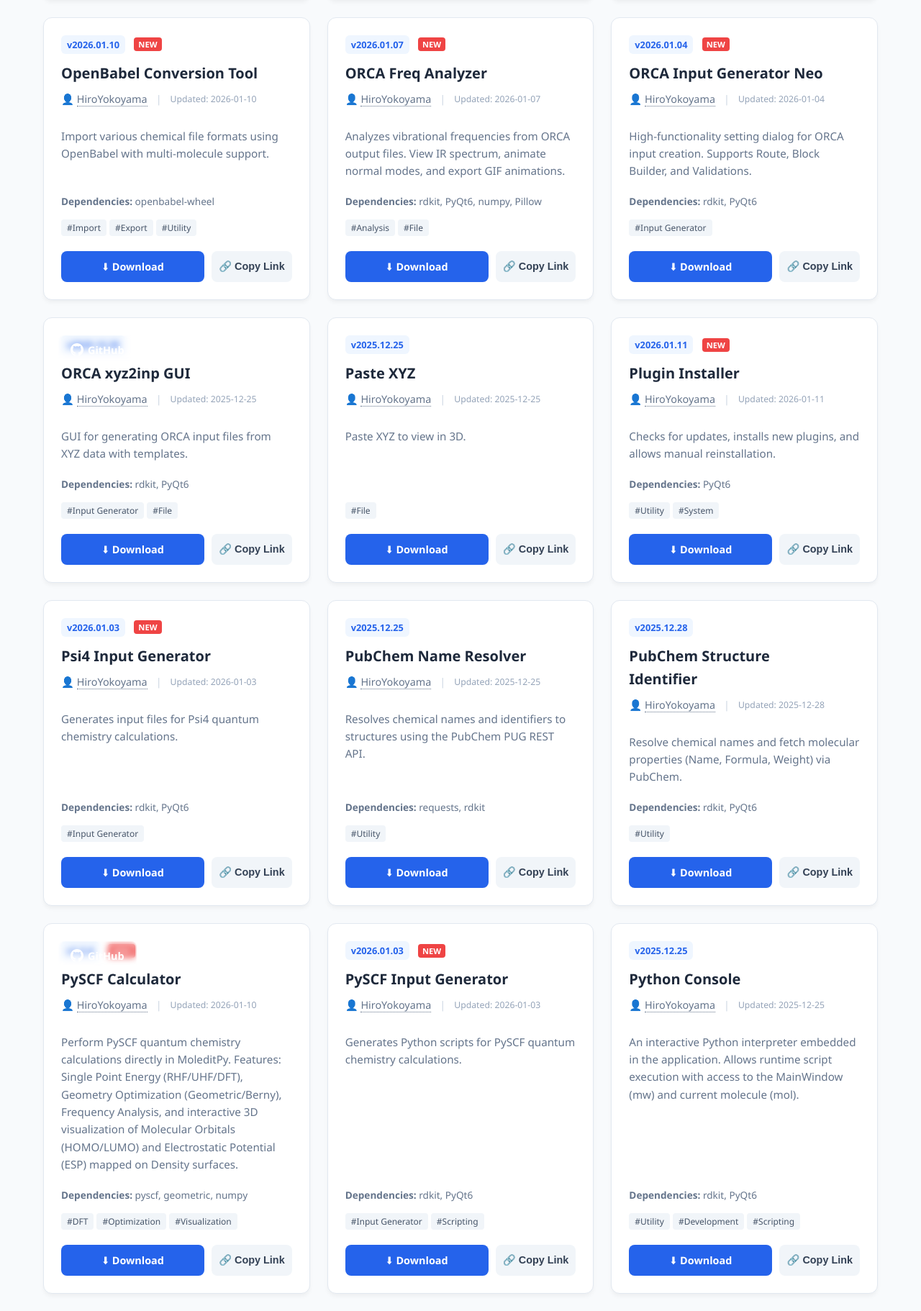
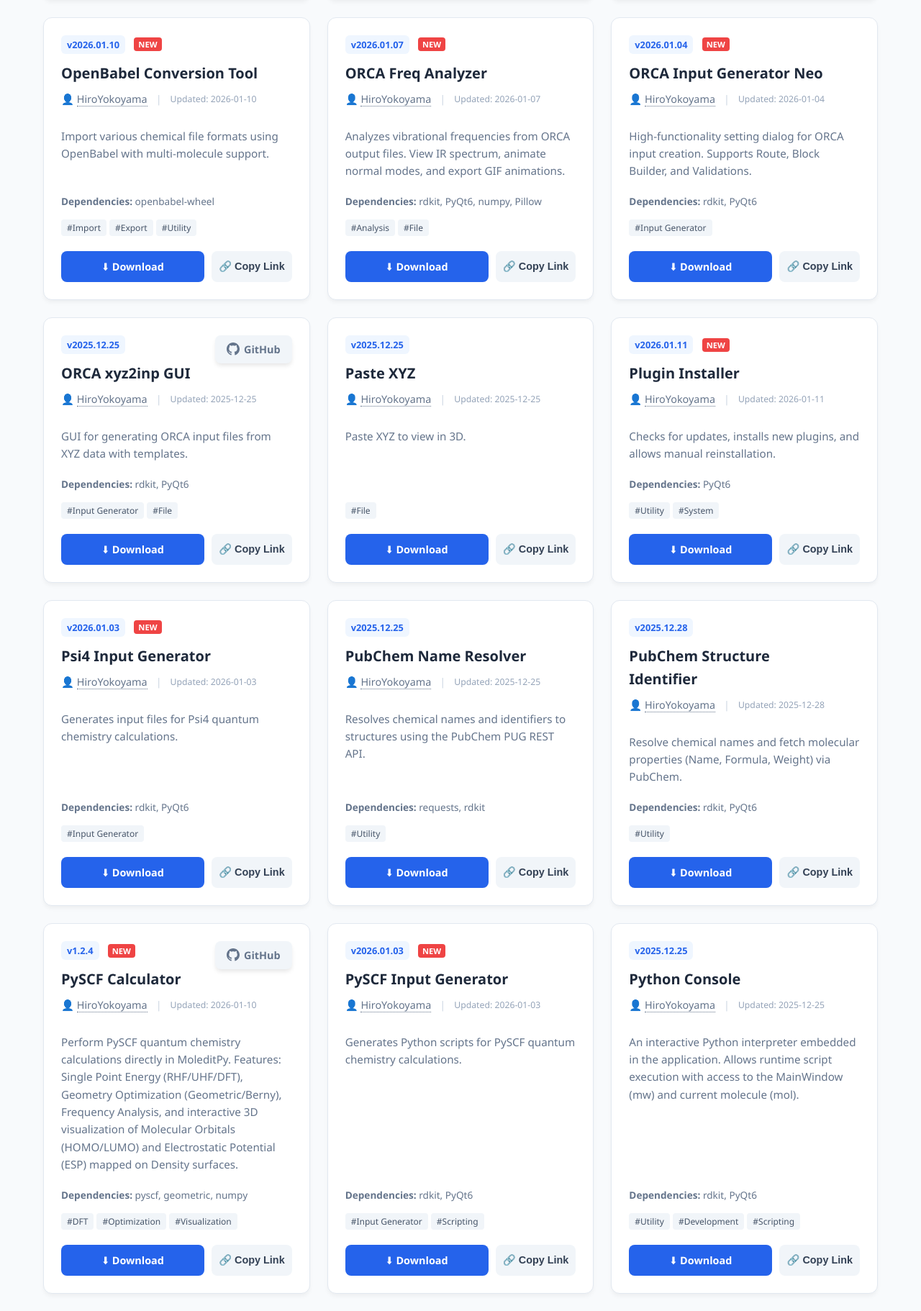
Before and after one commit to HiroYokoyama/moleditpy-plugins, a Jekyll site: the page explorer/index.html, which Jekyll copies as it is, in a window 1280 px wide. Shown: the part 3029-4851 px from the top of the page at 72% size. Built offline with Jekyll 4.4.1, drawn with Linux system fonts in a browser that asks for light colours.

Commit message:
Add files via upload

```diff
--- a/explorer/index.html
+++ b/explorer/index.html
@@ -321,28 +321,40 @@
             text-decoration: underline;
         }
 
-        /* GitHub Link */
+        /* GitHub Link (Card Badge) */
         .github-link {
             position: absolute;
             top: 24px;
-            right: 240px;
-            /* Moved left of the button */
-            color: white;
+            right: 24px;
+            color: var(--text-sub);
             transition: all 0.2s;
             display: flex;
             align-items: center;
             justify-content: center;
             gap: 6px;
-            background-color: rgba(255, 255, 255, 0.15);
-            /* Match download button */
+            background-color: #f1f5f9;
             padding: 8px 16px;
             border-radius: 8px;
             text-decoration: none;
             font-size: 0.9rem;
             font-weight: 600;
-            border: 1px solid rgba(255, 255, 255, 0.3);
-            /* Match download button */
-            backdrop-filter: blur(4px);
+            border: none;
+            box-shadow: 0 4px 6px -1px rgba(0, 0, 0, 0.1);
+            z-index: 10;
+        }
+
+        .github-link:hover {
+            color: var(--primary-color);
+            background-color: #e0f2fe;
+            border-color: var(--primary-color);
+            transform: translateY(-2px);
+            box-shadow: 0 10px 15px -3px rgba(0, 0, 0, 0.1);
+        }
+
+        .github-link svg {
+            width: 18px;
+            height: 18px;
+            fill: currentColor;
         }
 
         .github-link:hover {
@@ -432,8 +444,8 @@
             }
 
             .github-link {
-                display: none;
-                /* Hide GitHub link on mobile to save space */
+                top: 16px;
+                right: 16px;
             }
 
             .actions {
```
